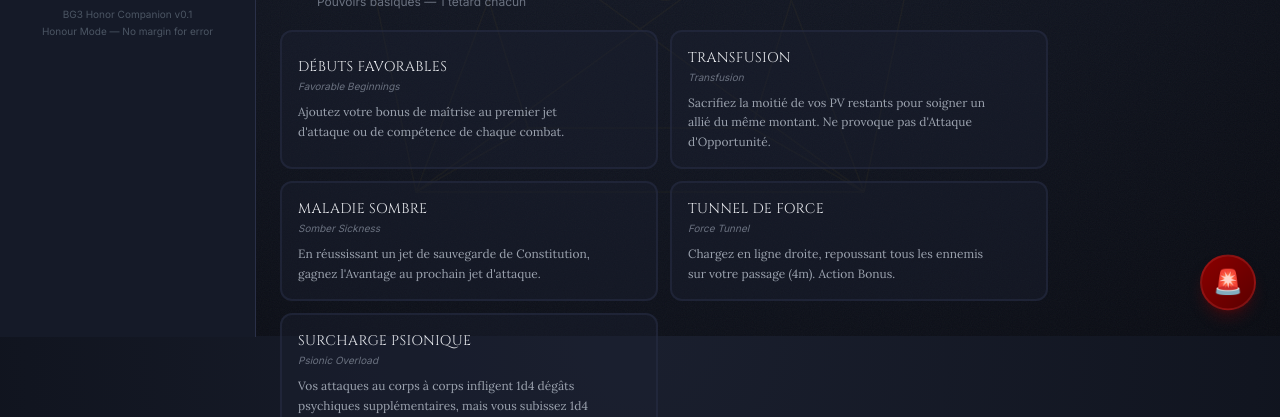
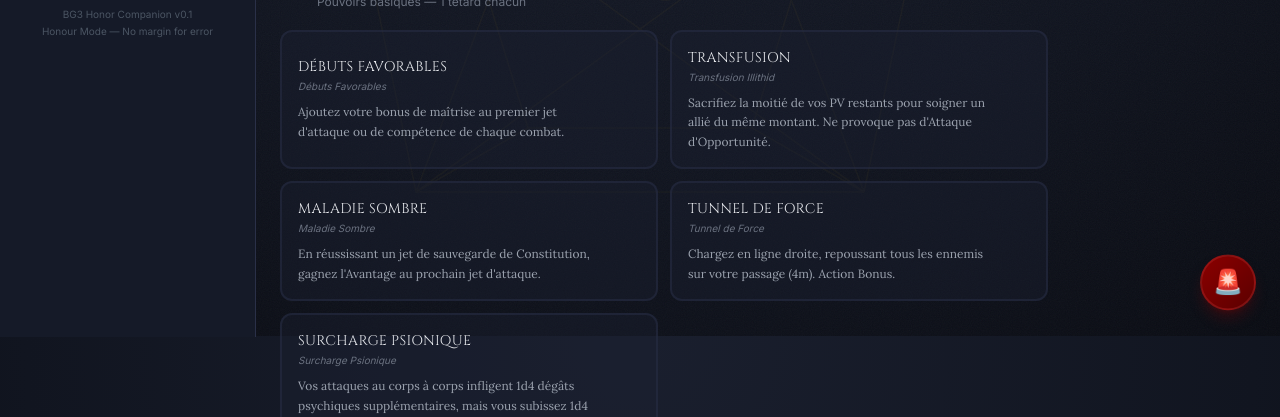
Before and after one commit to debeckerthomas-coder/sitebuildbg3, a Next.js app: page /en/outils/illithid in a window 1280 px wide. Shown: the part 464-881 px from the top of the page. Built offline with nearby package versions, Linux system fonts and the light colour scheme.

Commit message:
feat(i18n): traduction illithid.ts segment 1/3 (Cercle Extérieur)
https://claude.ai/code/session_01Fohq3jYtPu395SFbjMnhwU

```diff
--- a/src/data/illithid.ts
+++ b/src/data/illithid.ts
@@ -24,7 +24,7 @@ const TIER_OUTER: readonly IllithidPower[] = [
     id: "favorable_beginnings",
     name: "Débuts Favorables",
     tier: "outer",
-    description: "Favorable Beginnings",
+    description: "Débuts Favorables",
     effect:
       "Ajoutez votre bonus de maîtrise au premier jet d'attaque ou de compétence de chaque combat.",
     recommendedFor: ["barde_controleur"],
@@ -35,7 +35,7 @@ const TIER_OUTER: readonly IllithidPower[] = [
     id: "transfusion",
     name: "Transfusion",
     tier: "outer",
-    description: "Transfusion",
+    description: "Transfusion Illithid",
     effect:
       "Sacrifiez la moitié de vos PV restants pour soigner un allié du même montant. Ne provoque pas d'Attaque d'Opportunité.",
     recommendedFor: [],
@@ -44,7 +44,7 @@ const TIER_OUTER: readonly IllithidPower[] = [
     id: "somber_sickness",
     name: "Maladie Sombre",
     tier: "outer",
-    description: "Somber Sickness",
+    description: "Maladie Sombre",
     effect:
       "En réussissant un jet de sauvegarde de Constitution, gagnez l'Avantage au prochain jet d'attaque.",
     recommendedFor: [],
@@ -53,7 +53,7 @@ const TIER_OUTER: readonly IllithidPower[] = [
     id: "force_tunnel",
     name: "Tunnel de Force",
     tier: "outer",
-    description: "Force Tunnel",
+    description: "Tunnel de Force",
     effect:
       "Chargez en ligne droite, repoussant tous les ennemis sur votre passage (4m). Action Bonus.",
     recommendedFor: [],
@@ -62,7 +62,7 @@ const TIER_OUTER: readonly IllithidPower[] = [
     id: "psionic_overload",
     name: "Surcharge Psionique",
     tier: "outer",
-    description: "Psionic Overload",
+    description: "Surcharge Psionique",
     effect:
       "Vos attaques au corps à corps infligent 1d4 dégâts psychiques supplémentaires, mais vous subissez 1d4 dégâts psychiques par tour.",
     recommendedFor: [],
```
